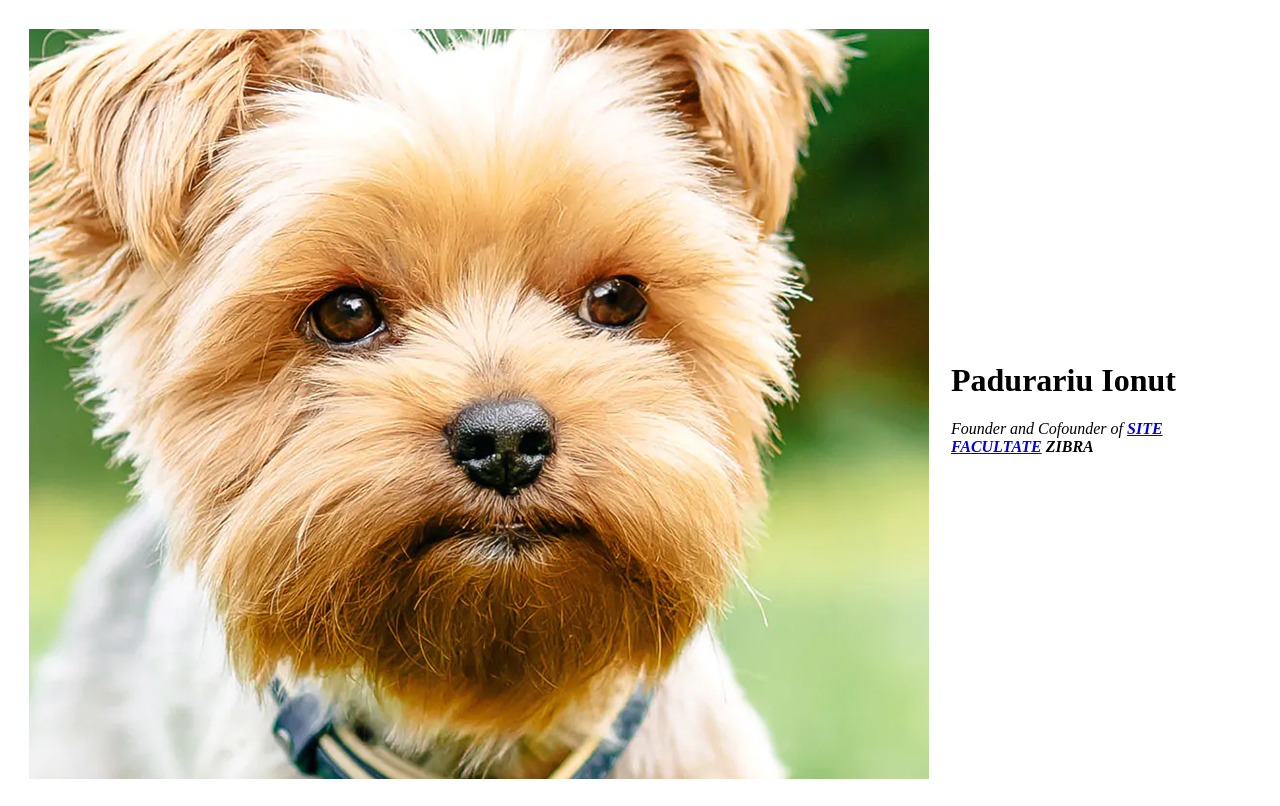
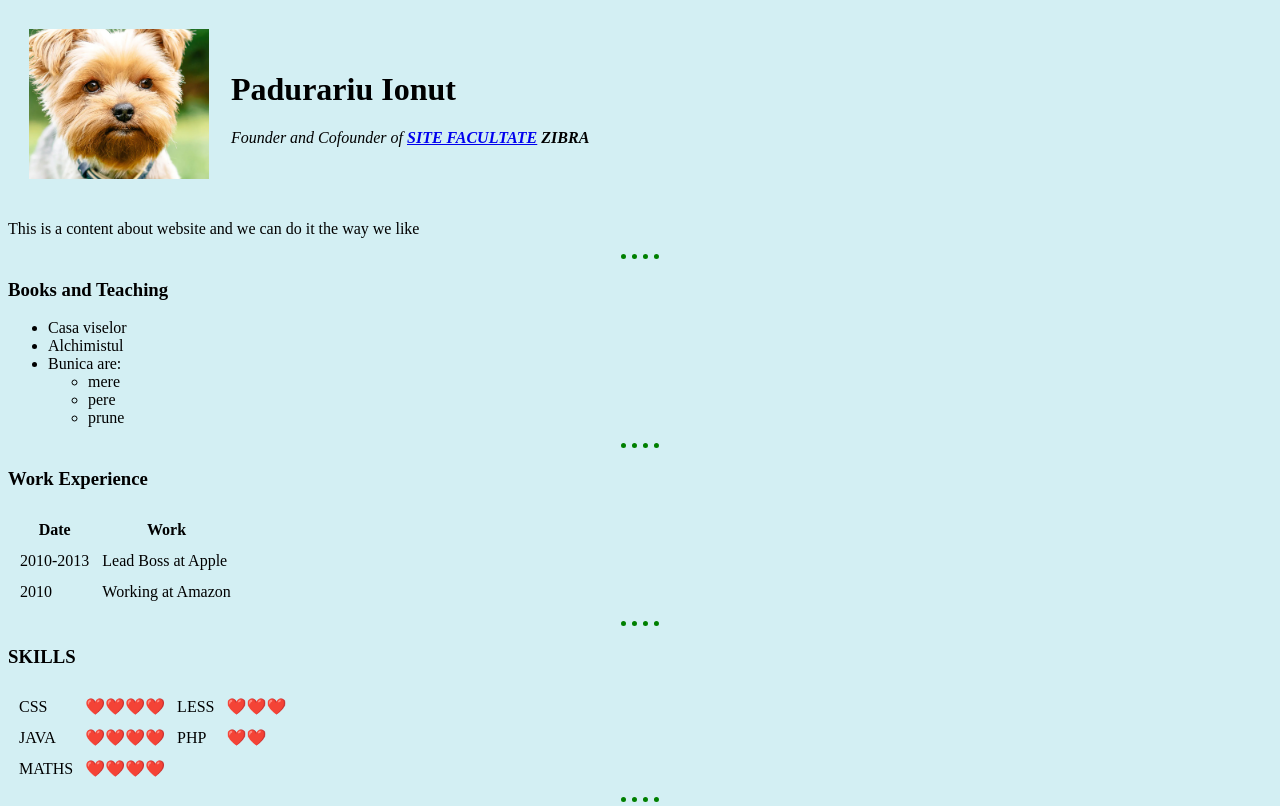
Before and after one commit to Padurariu2019/CV, a plain HTML site: page index.html in a window 1280 px wide. Shown: the top 806 px of the page. Drawn offline with Linux system fonts and the light colour scheme.

Commit message:
Add files via upload

```diff
--- /dev/null
+++ b/css/styles.css
@@ -0,0 +1,15 @@
+body {
+    background-color: rgb(211, 239, 243);
+}
+
+hr {
+    border-color: green;
+    background-color: rgb(211, 239, 243);
+    border-style: dotted none none;
+    width: 3%;  /* sau width: 100px */
+    border-width: 5px;
+}
+
+ img {
+    height: 150px;
+ }
--- a/index.html
+++ b/index.html
@@ -2,6 +2,8 @@
 <head>
     <meta charset="UTF-8">
     <title>My Site</title>
+    <link rel="stylesheet" href="css/styles.css">
+
 </head>
 <body>
     <table cellspacing="20">
```
